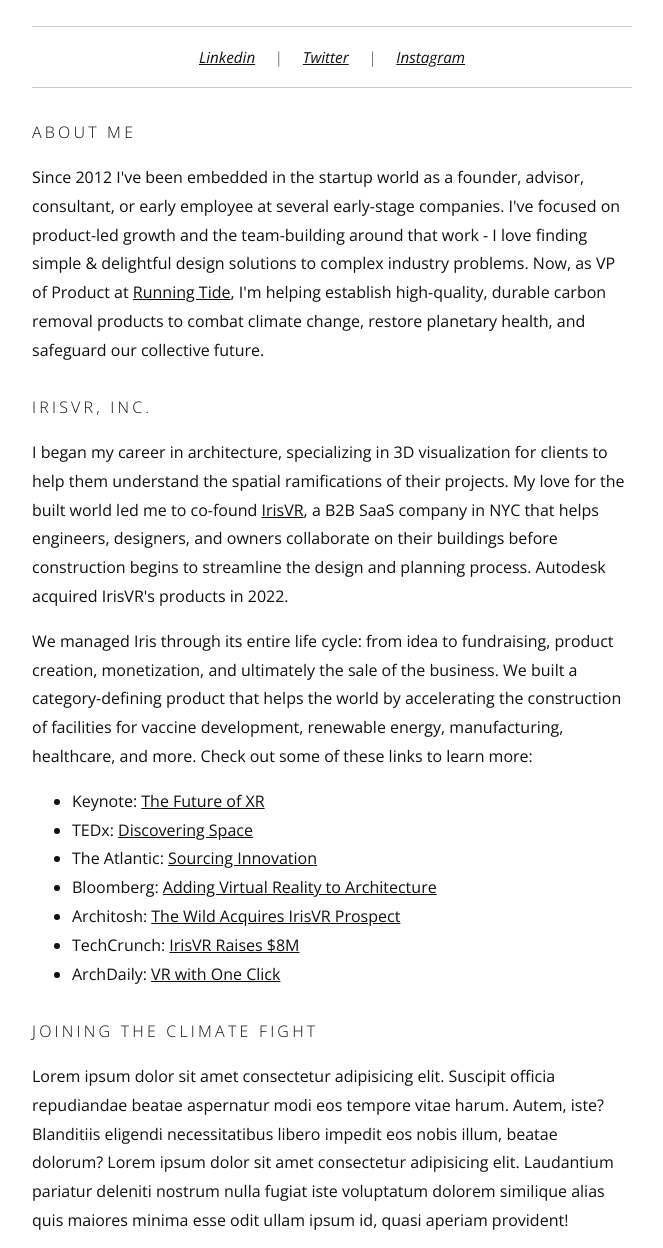
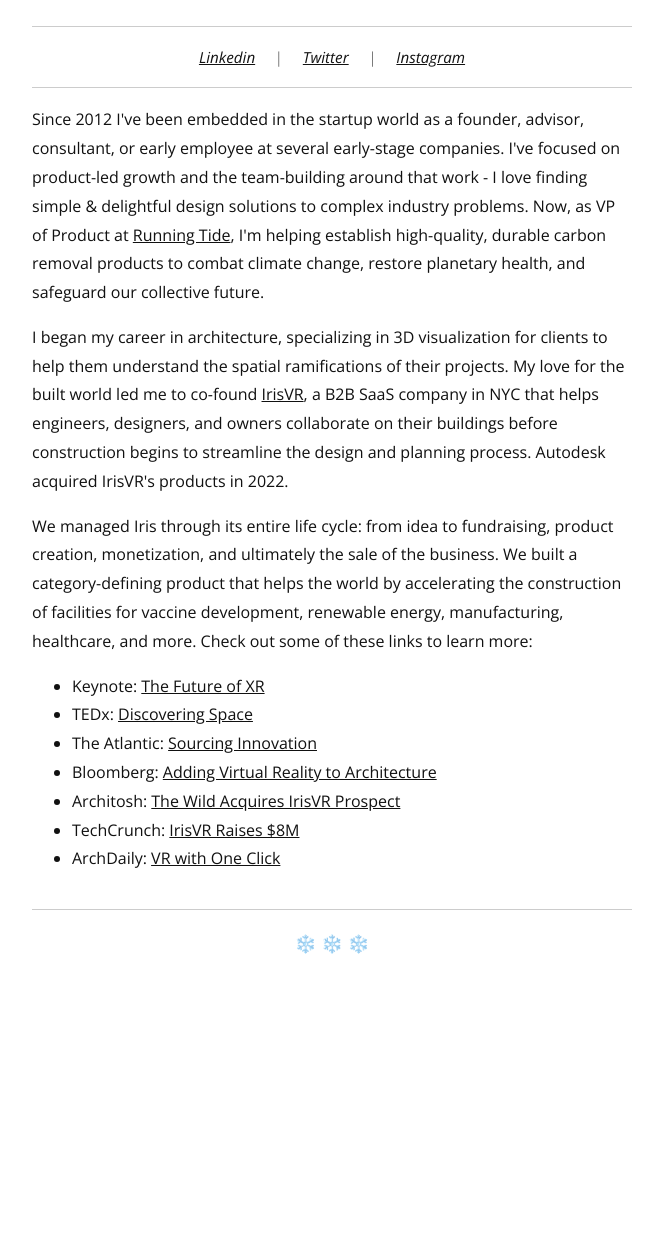
Before and after one commit to sscranton/shanescranton, a website built with webpack: page index.html in a window 1280 px wide. Shown: the part 95-1343 px from the top of the page, without its empty margins (308-971 px from the left). After the commit the page ends 1103 px from the top, so only its background shows below. Built offline with nearby package versions, Linux system fonts and the light colour scheme.

Commit message:
Update index.html

```diff
--- a/index.html
+++ b/index.html
@@ -35,11 +35,11 @@
 
   <hr></hr>
 
-  <h3>About Me</h3>
+  <!-- <h3>About Me</h3> -->
 
   <p>Since 2012 I've been embedded in the startup world as a founder, advisor, consultant, or early employee at several early-stage companies. I've focused on product-led growth and the team-building around that work - I love finding simple & delightful design solutions to complex industry problems. Now, as VP of Product at <a href="https://www.runningtide.com/">Running Tide</a>, I'm helping establish high-quality, durable carbon removal products to combat climate change, restore planetary health, and safeguard our collective future.</p>
 
-  <h3>IrisVR, Inc.</h3>
+  <!-- <h3>IrisVR, Inc.</h3> -->
 
   <p>I began my career in architecture, specializing in 3D visualization for clients to help them understand the spatial ramifications of their projects. My love for the built world led me to co-found <a href="https://www.irisvr.com">IrisVR</a>, a B2B SaaS company in NYC that helps engineers, designers, and owners collaborate on their buildings before construction begins to streamline the design and planning process. Autodesk acquired IrisVR's products in 2022.</p>
 
@@ -57,10 +57,9 @@
     </ul>
   </p>
 
-  <h3>Joining The Climate Fight</h3>
+  <!-- <h3>Joining The Climate Fight</h3>
 
-  <p>Lorem ipsum dolor sit amet consectetur adipisicing elit. Suscipit officia repudiandae beatae aspernatur modi eos tempore vitae harum. Autem, iste? Blanditiis eligendi necessitatibus libero impedit eos nobis illum, beatae dolorum? Lorem ipsum dolor sit amet consectetur adipisicing elit. Laudantium pariatur deleniti nostrum nulla fugiat iste voluptatum dolorem similique alias quis maiores minima esse odit ullam ipsum id, quasi aperiam provident!</p>
-
+  <p>Lorem ipsum dolor sit amet consectetur adipisicing elit. Suscipit officia repudiandae beatae aspernatur modi eos tempore vitae harum. Autem, iste? Blanditiis eligendi necessitatibus libero impedit eos nobis illum, beatae dolorum? Lorem ipsum dolor sit amet consectetur adipisicing elit. Laudantium pariatur deleniti nostrum nulla fugiat iste voluptatum dolorem similique alias quis maiores minima esse odit ullam ipsum id, quasi aperiam provident!</p> -->
   <div class="snowbottom">
 
     <hr></hr>
```
